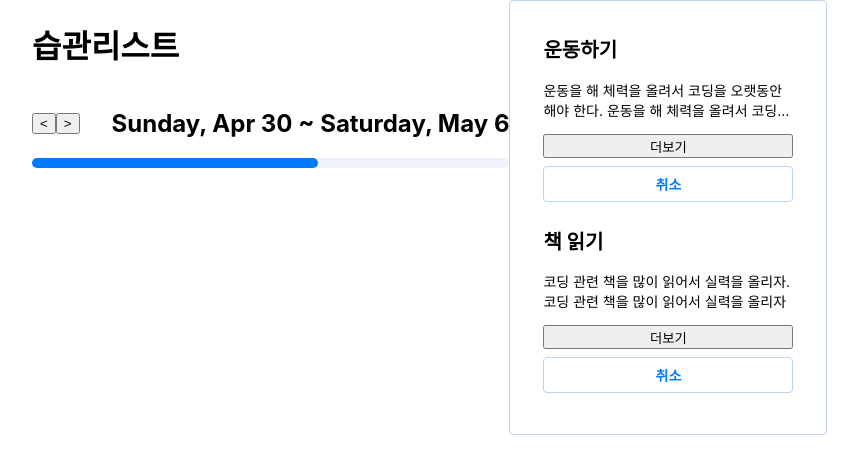
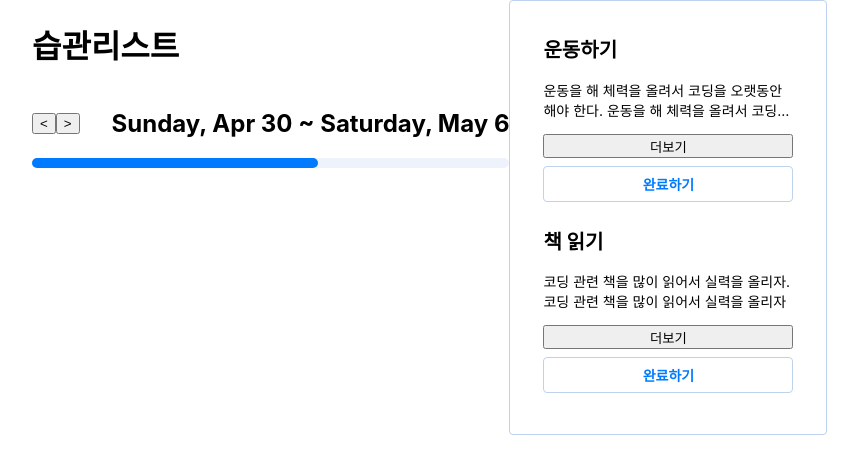
Before and after one commit to wanted-pre-onboarding-side-project/habit-tracker, a React (Create React App) app: page / in a window 1280 px wide. Shown: the top 474 px of the page, without its empty margins (8-866 px from the left). Built offline with nearby package versions, Linux system fonts and the light colour scheme.

Commit message:
feat: 오늘을 구하는 getToday함수 추가
DashBoardItem에서 오늘 날짜를 포맷팅된 형태로 받아야 하므로 getToday함수를 구현하고 연결하였습니다

```diff
--- a/src/components/DashBoard/DashBoardItem.tsx
+++ b/src/components/DashBoard/DashBoardItem.tsx
@@ -1,3 +1,4 @@
+import { getToday } from "../../helpers/getToday";
 import styles from "./DashBoard.module.css";
 
 type DashBoardItemProps = {
@@ -10,6 +11,7 @@ type DashBoardItemProps = {
   };
 };
 
+const today = getToday();
 const DashBoardItem = ({ data }: DashBoardItemProps) => {
   return (
     <div className={styles.itemBox}>
@@ -17,7 +19,7 @@ const DashBoardItem = ({ data }: DashBoardItemProps) => {
       <p className={styles.itemDescription}>{data.description}</p>
       <button className={styles.itemMoreButton}>더보기</button>
       <button className={styles.itemCheckButton}>
-        {data.checkDays.includes("2023-04-12") ? "취소" : "완료하기"}
+        {data.checkDays.includes(today) ? "취소" : "완료하기"}
       </button>
     </div>
   );
--- /dev/null
+++ b/src/helpers/getToday.ts
@@ -0,0 +1,5 @@
+import dayjs from "dayjs";
+
+export const getToday = () => {
+  return dayjs().format("YYYY-MM-DD");
+};
```
